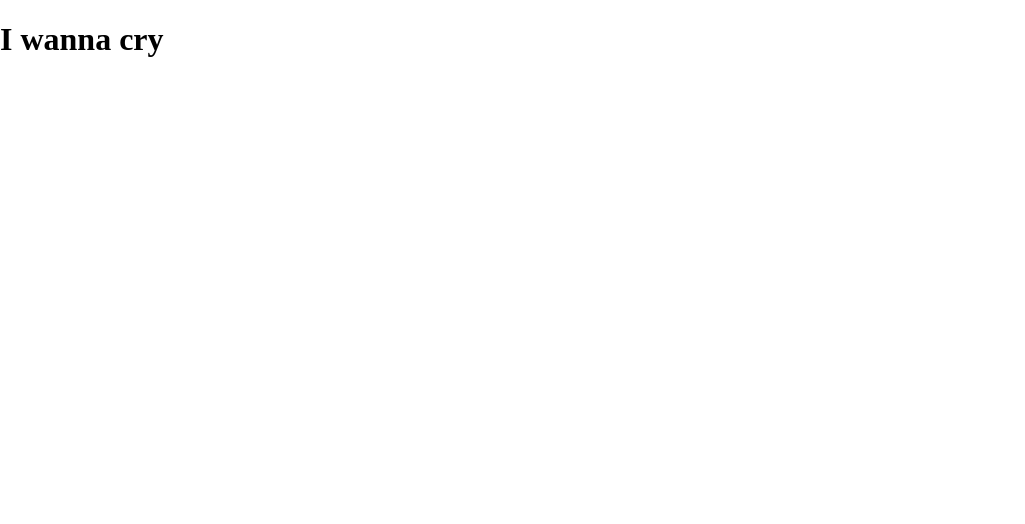
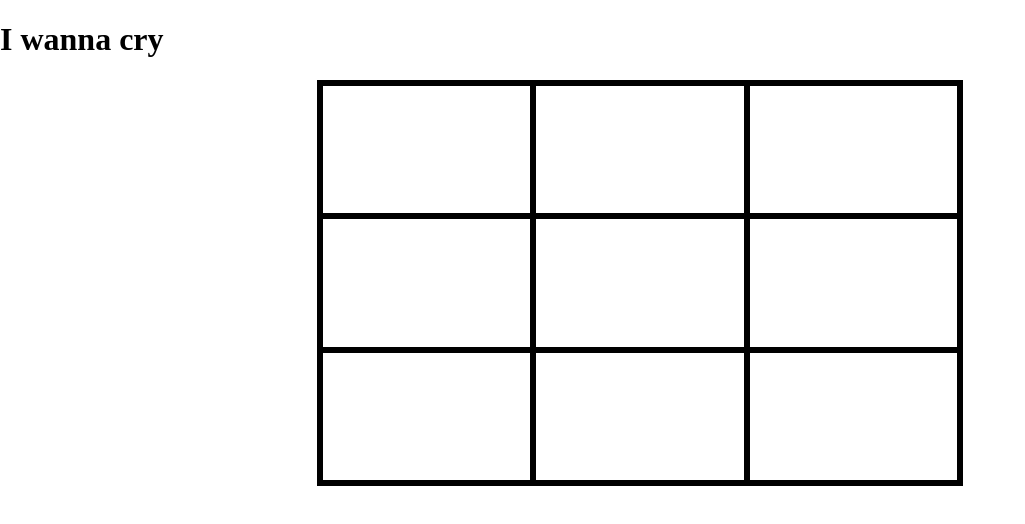
Before and after one commit to rezha4/tictactoe, a plain HTML site: page index.html in a window 1280 px wide. Shown: the whole page, without its empty margins (0-1025 px from the left). Drawn offline with Linux system fonts and the light colour scheme.

Commit message:
trying to draw a mockup board, need to implement minmax/clamp on CSS

```diff
--- a/index.html
+++ b/index.html
@@ -9,5 +9,16 @@
 </head>
 <body>
     <h1>I wanna cry</h1>
+    <main>
+        <div></div>
+        <div></div>
+        <div></div>
+        <div></div>
+        <div></div>
+        <div></div>
+        <div></div>
+        <div></div>
+        <div></div>
+    </main>
 </body>
 </html>
--- a/style.css
+++ b/style.css
@@ -1,3 +1,18 @@
 html body {
     margin: 0;
 }
+
+main {
+    margin: 0 auto;
+    height: 50vh;
+    width: 50vw;
+
+    display: grid;
+    grid-template-columns: repeat(3, 1fr);
+
+    border: solid;
+}
+
+main div {
+    border: solid;
+}
```
